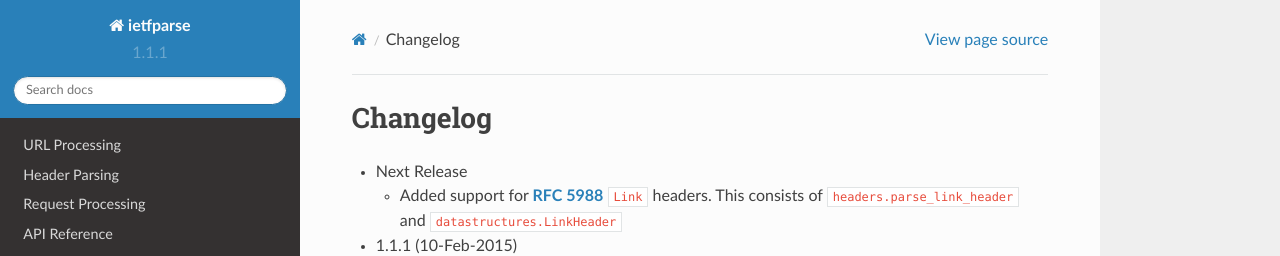
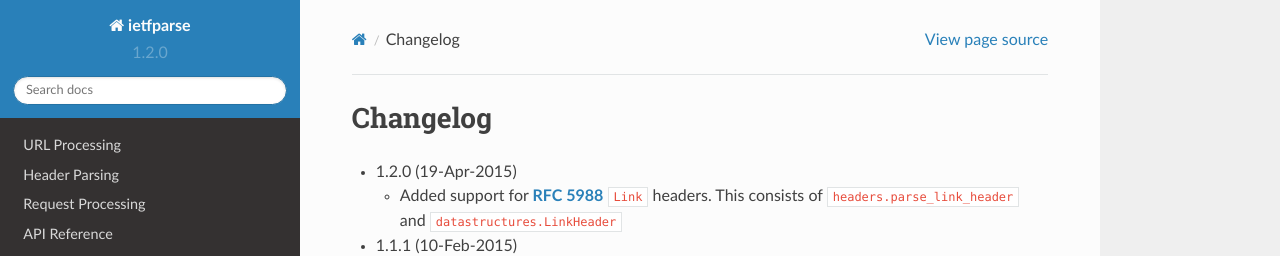
Before and after one commit to dave-shawley/ietfparse, a Sphinx documentation site: the page built from docs/changelog.rst, in a window 1280 px wide. Shown: the top 256 px of the page. Built offline with Sphinx 7.4.7 and the Read the Docs theme 2.0.0, drawn with Linux system fonts in a browser that asks for light colours.

Commit message:
Version bump to 1.2.0.

```diff
--- a/docs/changelog.rst
+++ b/docs/changelog.rst
@@ -1,11 +1,10 @@
 Changelog
 ---------
 
-* Next Release
+* 1.2.0 (19-Apr-2015)
 
-  - Added support for :rfc:`5988` ``Link`` headers.
-    This consists of ``headers.parse_link_header`` and
-    ``datastructures.LinkHeader``
+  - Added support for :rfc:`5988` ``Link`` headers.  This consists
+    of ``headers.parse_link_header`` and ``datastructures.LinkHeader``
 
 * 1.1.1 (10-Feb-2015)
 
--- a/ietfparse/__init__.py
+++ b/ietfparse/__init__.py
@@ -1,2 +1,2 @@
-version_info = (1, 1, 1)
+version_info = (1, 2, 0)
 __version__ = '.'.join(str(x) for x in version_info)
```
